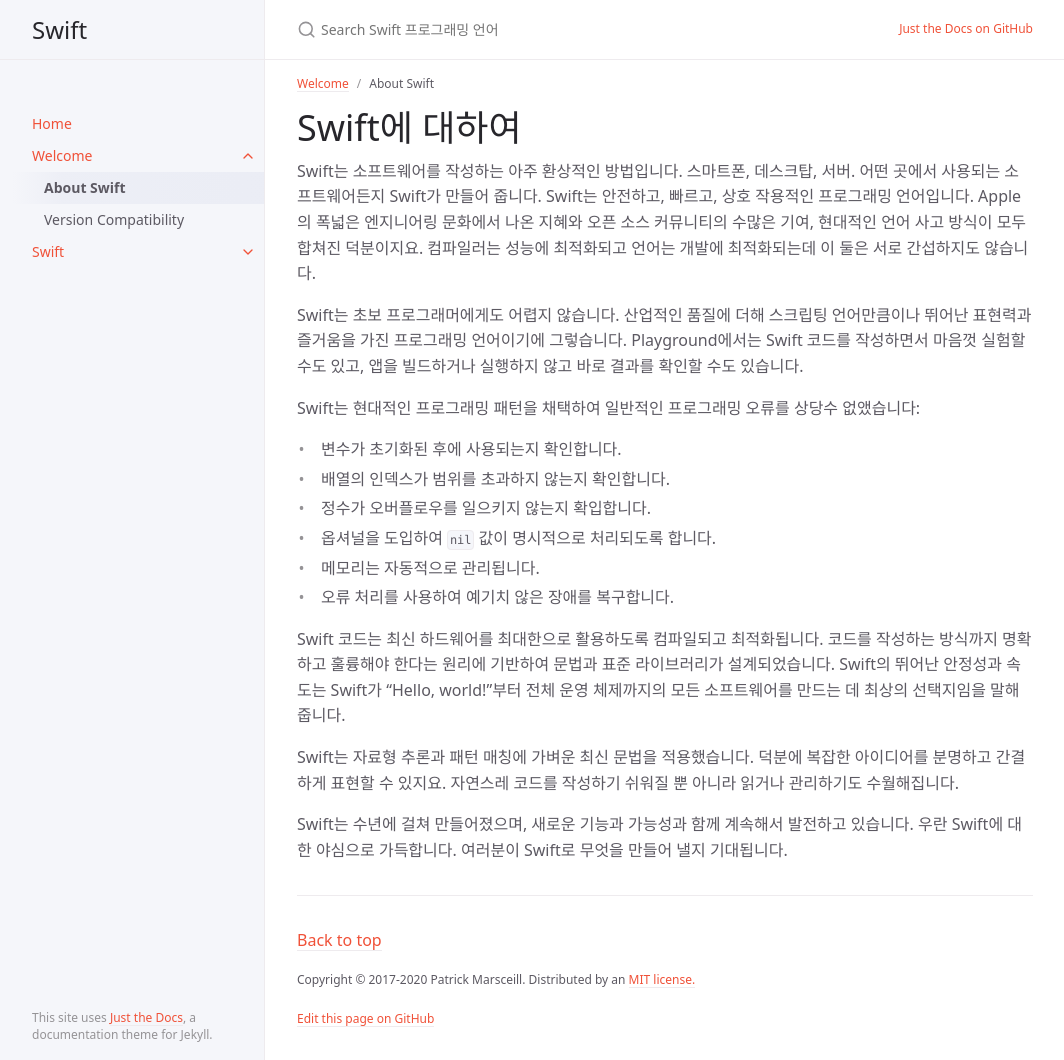
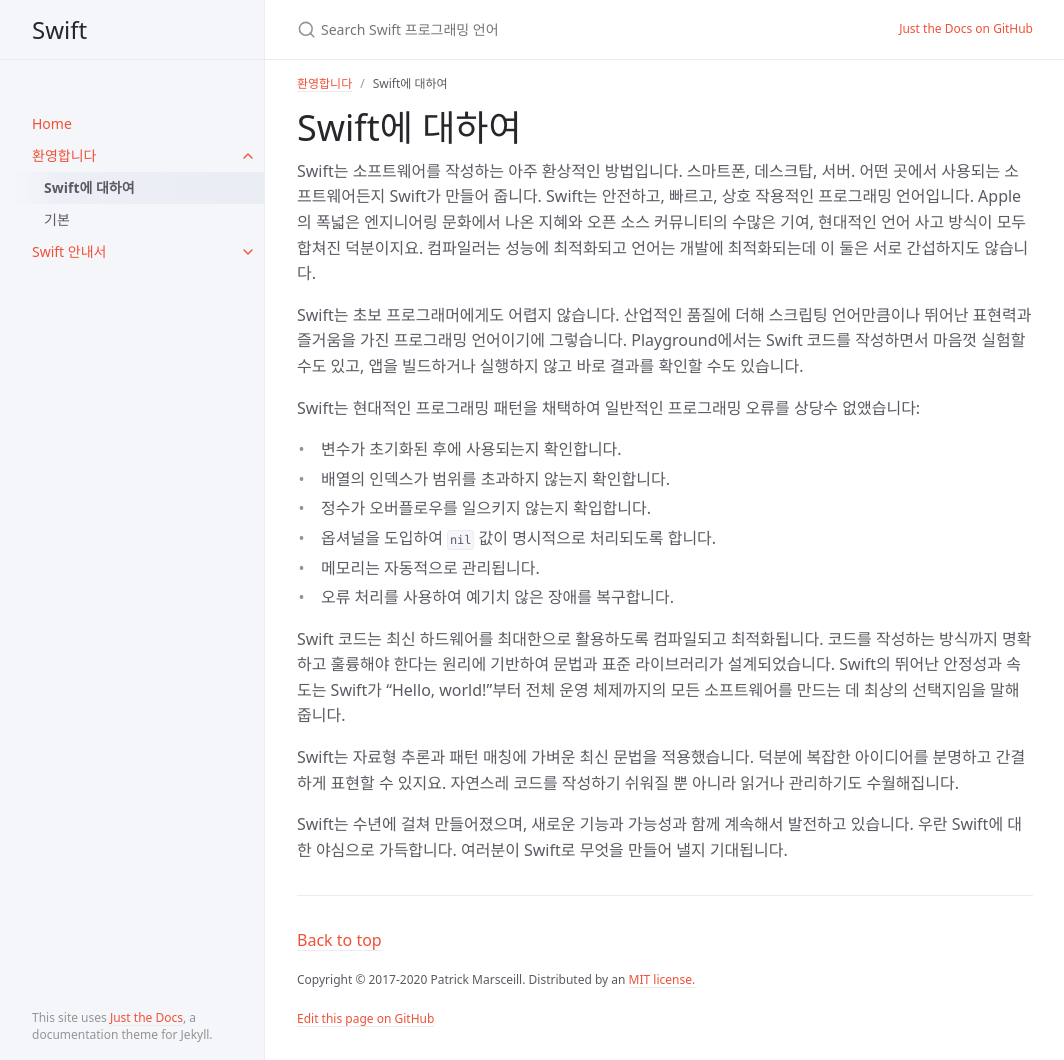
Before and after one commit to woooil/swift-book, a Jekyll site: the page built from docs/welcome-to-swift/about-swift.md, in a window 1280 px wide and 1060 px high. Shown: the whole window, without its empty margins (107-1171 px from the left). Built offline with Jekyll 4.4.1, drawn with Linux system fonts in a browser that asks for light colours.

Commit message:
Revert "commit 8"
This reverts commit d2fc8358fe1e869778898edf358c88ad21440037.

```diff
--- a/docs/language-guide/language-guide.md
+++ b/docs/language-guide/language-guide.md
@@ -1,7 +1,7 @@
 ---
 layout: default
-title: Swift
+title: Swift 안내서
 nav_order: 3
 has_children: true
-permalink: Language Guide
+permalink: language-guide
 ---
--- a/docs/language-guide/the-basics.md
+++ b/docs/language-guide/the-basics.md
@@ -1,8 +1,8 @@
 ---
 layout: default
-title: The Basics
+title: 기본
 nav_order: 1
-parent: Language Guide
+parent: Swift 안내서
 ---
 
 # 기본
--- a/docs/welcome-to-swift/about-swift.md
+++ b/docs/welcome-to-swift/about-swift.md
@@ -1,7 +1,7 @@
 ---
 layout: default
-title: About Swift
-parent: Welcome
+title: Swift에 대하여
+parent: 환영합니다
 nav_order: 1
 ---
 
--- a/docs/welcome-to-swift/version-compatibility.md
+++ b/docs/welcome-to-swift/version-compatibility.md
@@ -1,7 +1,7 @@
 ---
 layout: default
-title: Version Compatibility
-parent: Welcome
+title: 기본
+parent: 환영합니다
 nav_order: 2
 ---
 
--- a/docs/welcome-to-swift/welcome-to-swift.md
+++ b/docs/welcome-to-swift/welcome-to-swift.md
@@ -1,6 +1,6 @@
 ---
 layout: default
-title: Welcome
+title: 환영합니다
 nav_order: 2
 has_children: true
 permalink: welcome-to-swift
```
